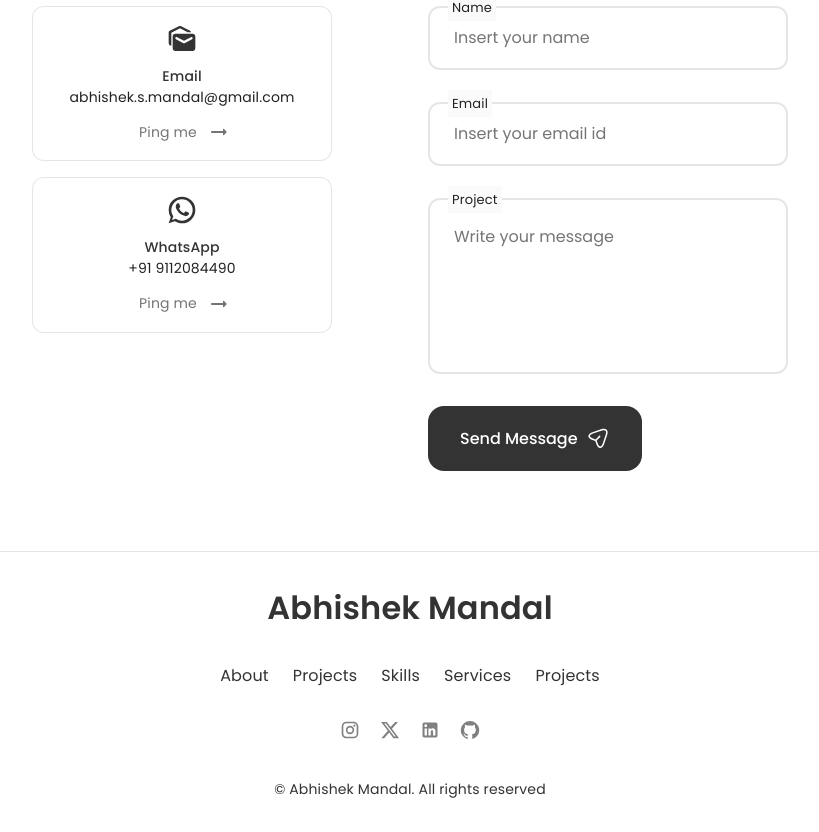
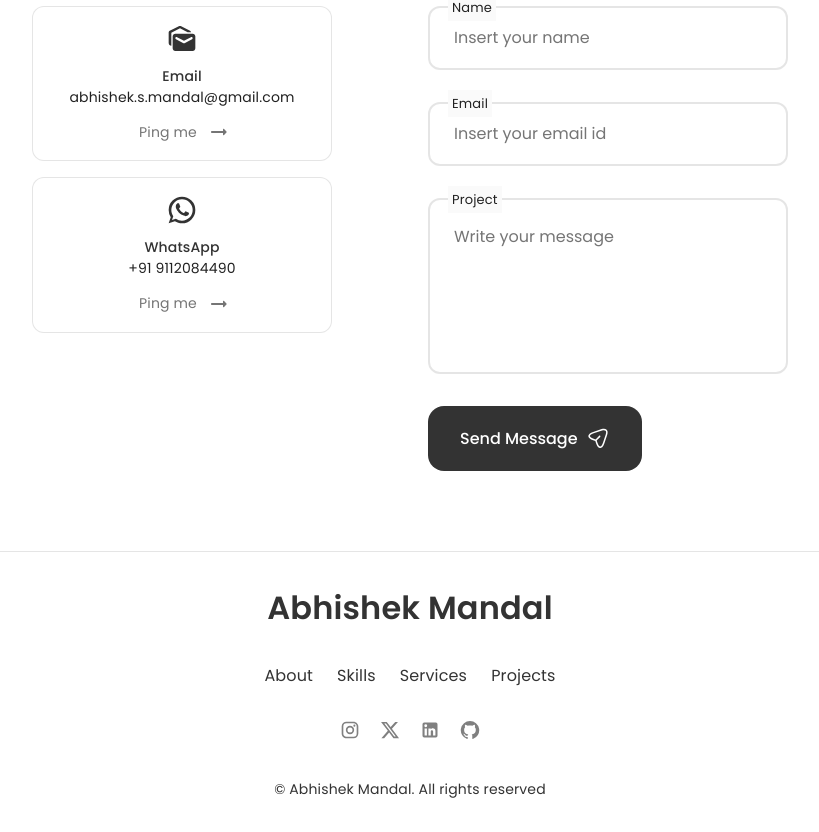
Before and after one commit to abhisheksmandal/portfolio, a React (Vite) app in the folder frontend/: page / in a window 1280 px wide. Shown: the part 4036-4868 px from the top of the page, without its empty margins (230-1049 px from the left). Built offline with nearby package versions, Linux system fonts and the light colour scheme.

Commit message:
Removed projects duplicate link from footer

```diff
--- a/frontend/src/components/footer/Footer.jsx
+++ b/frontend/src/components/footer/Footer.jsx
@@ -12,12 +12,6 @@ const Footer = () => {
           <li>
             <a href="#about" className="footer__link">
               About
-            </a>
-          </li>
-
-          <li>
-            <a href="#portfolio" className="footer__link">
-              Projects
             </a>
           </li>
 
```
